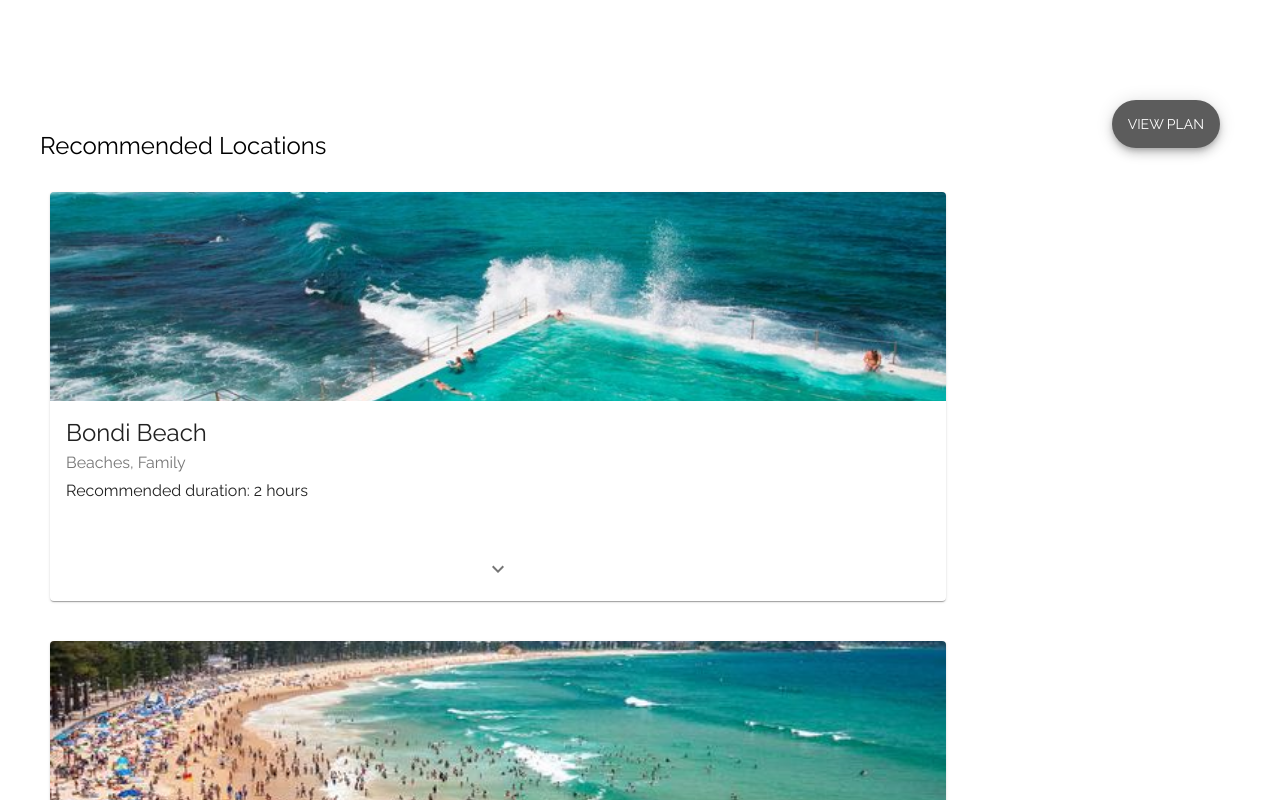
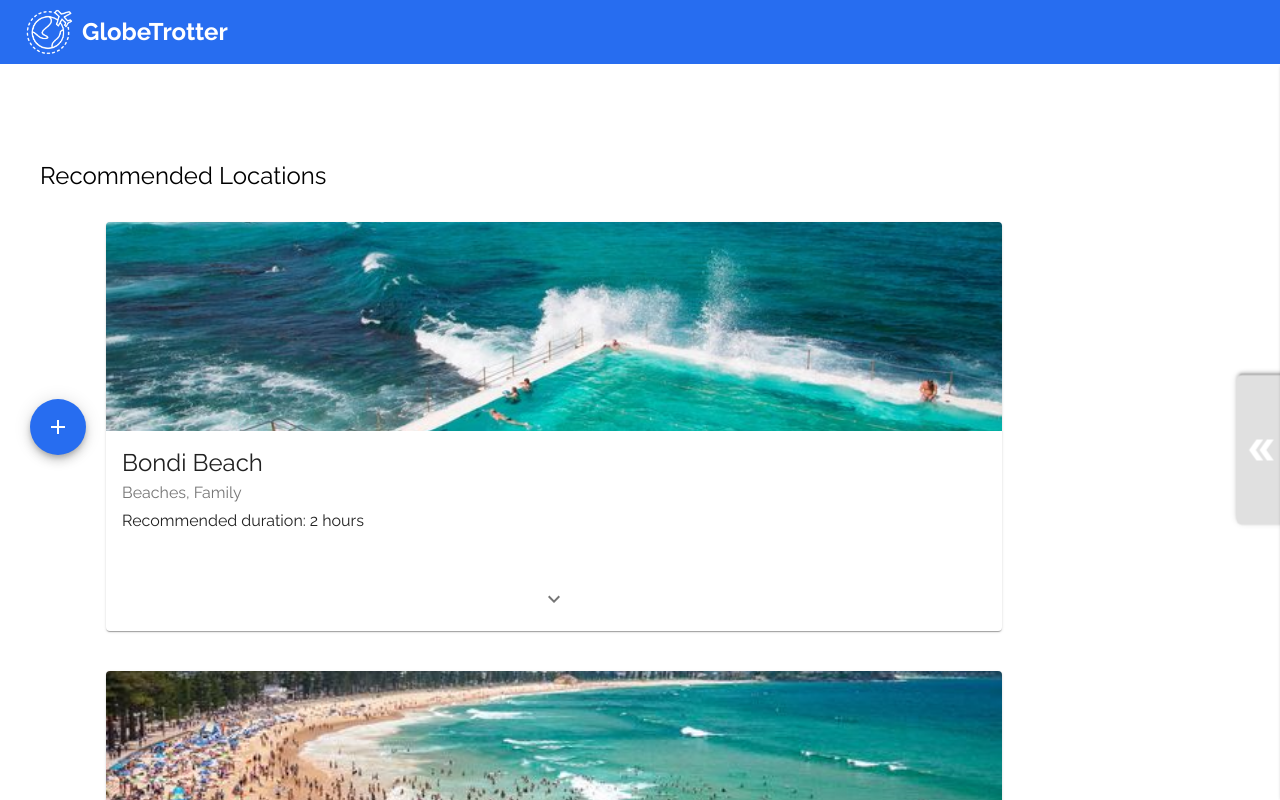
Before and after one commit to aJiang97/globetrotter, a React (Create React App) app in the folder frontend/: page /locations in a window 1280 px wide. Shown: the top 800 px of the page. Built offline with nearby package versions, Linux system fonts and the light colour scheme.

Commit message:
Added location list window and add action button

```diff
--- a/frontend/src/App.js
+++ b/frontend/src/App.js
@@ -16,7 +16,7 @@ const theme = createMuiTheme({
       main: "#5C5C5C"
     },
     tertiary: {
-      main: "#466282"
+      main: "#eff0f1"
     },
     white: {
       main: "#FFF8F0"
@@ -37,7 +37,6 @@ class App extends React.Component {
         <NavBar />
         <Router history={history}>
           <Switch>
-            {/* <Redirect from="/" to="/home" /> */}
             <Route path="/home" component={Home} />
             <Route path="/trip" component={Trip} />
             <Route path="/preferences" component={Preferences} />
--- a/frontend/src/components/LocationCard/styles.js
+++ b/frontend/src/components/LocationCard/styles.js
@@ -2,21 +2,21 @@ import { createStyles } from "@material-ui/core/styles";
 
 export const styles = createStyles(theme => ({
   card: {
-    maxWidth: "70%",
-    margin: 20,
+    width: "70%",
+    margin: 20
   },
   media: {
     height: 30,
-    paddingTop: '20%',
+    paddingTop: "20%"
   },
   expand: {
-    transform: 'rotate(0deg)',
-    margin: 'auto',
-    transition: theme.transitions.create('transform', {
-      duration: theme.transitions.duration.shortest,
-    }),
+    transform: "rotate(0deg)",
+    margin: "auto",
+    transition: theme.transitions.create("transform", {
+      duration: theme.transitions.duration.shortest
+    })
   },
   expandOpen: {
-    transform: 'rotate(180deg)',
-  },
+    transform: "rotate(180deg)"
+  }
 }));
--- /dev/null
+++ b/frontend/src/components/LocationListWindow/LocationListWindow.jsx
@@ -0,0 +1,47 @@
+import React from "react";
+import {
+  Card,
+  CardActions,
+  CardContent,
+  CardMedia,
+  Paper,
+  Typography
+} from "@material-ui/core";
+import { withStyles } from "@material-ui/core/styles";
+
+import { styles } from "./styles";
+
+class PureLocationListWindow extends React.Component {
+  render() {
+    const { classes, isOpen, locations } = this.props;
+    return (
+      <div>
+        <Paper className={isOpen ? classes.drawerOn : classes.drawerOff}>
+          <Typography variant="h5" className={classes.title}>
+            Selected Locations
+          </Typography>
+          {locations.map((location, key) => (
+            <Card key={key} className={classes.card}>
+              <CardMedia className={classes.media} image={location.media} />
+              <CardContent>
+                <Typography component="h2" variant="h5">
+                  {location.title}
+                </Typography>
+                <Typography
+                  variant="subtitle1"
+                  color="textSecondary"
+                  component="p"
+                >
+                  {location.type}
+                </Typography>
+              </CardContent>
+              <CardActions disableSpacing></CardActions>
+            </Card>
+          ))}
+        </Paper>
+      </div>
+    );
+  }
+}
+
+export const LocationListWindow = withStyles(styles)(PureLocationListWindow);
--- /dev/null
+++ b/frontend/src/components/LocationListWindow/index.js
@@ -0,0 +1 @@
+export * from "./LocationListWindow";
--- /dev/null
+++ b/frontend/src/components/LocationListWindow/styles.js
@@ -0,0 +1,34 @@
+import { createStyles } from "@material-ui/core/styles";
+
+const drawerBase = {
+  zIndex: 5000,
+  top: 64,
+  bottom: 0,
+  width: 400,
+  position: "fixed",
+  transition: "right 0.5s"
+};
+
+export const styles = createStyles(theme => ({
+  drawerOn: {
+    ...drawerBase,
+    background: theme.palette.tertiary.main,
+    right: 0
+  },
+  drawerOff: {
+    ...drawerBase,
+    background: theme.palette.tertiary.main,
+    right: -400
+  },
+  card: {
+    display: "flex",
+    flexDirection: "row",
+    margin: "10px 40px 10px 40px"
+  },
+  title: {
+    padding: "24px 40px 24px 40px"
+  },
+  media: {
+    width: "40%"
+  }
+}));
--- a/frontend/src/components/NavBar/NavBar.jsx
+++ b/frontend/src/components/NavBar/NavBar.jsx
@@ -11,7 +11,14 @@ class PureNavBar extends React.Component {
   render() {
     const { classes } = this.props;
     return (
-      <AppBar position="fixed" className={classes.appBar}>
+      <AppBar
+        position="fixed"
+        className={
+          window.location.pathname === "/locations"
+            ? classes.appBarLocations
+            : classes.appBarHome
+        }
+      >
         <Toolbar>
           <img src={logo} alt="logo" className={classes.logo} />
           <Button onClick={() => history.push("/home")}>
--- a/frontend/src/components/NavBar/styles.js
+++ b/frontend/src/components/NavBar/styles.js
@@ -1,10 +1,18 @@
 import { createStyles } from "@material-ui/core/styles";
 
+const appBar = {
+  zIndex: 5000,
+  boxShadow: "0px 0px"
+};
+
 export const styles = createStyles(theme => ({
-  appBar: {
-    zIndex: 5000,
-    backgroundColor: "transparent",
-    boxShadow: "0px 0px"
+  appBarHome: {
+    ...appBar,
+    backgroundColor: "transparent"
+  },
+  appBarLocations: {
+    ...appBar,
+    backgroundColor: theme.palette.primary.main
   },
   logo: {
     width: 50
--- a/frontend/src/components/index.js
+++ b/frontend/src/components/index.js
@@ -1,3 +1,4 @@
+export * from "./LocationCard";
+export * from "./LocationListWindow";
 export * from "./NavBar";
-export * from "./LocationCard";
 export * from "./PreferenceCard";
--- a/frontend/src/pages/Locations/Locations.jsx
+++ b/frontend/src/pages/Locations/Locations.jsx
@@ -1,7 +1,9 @@
 import React from "react";
 import { withStyles } from "@material-ui/core/styles";
-import { Fab, Typography } from "@material-ui/core";
-import { LocationCard } from "../../components";
+import { Button, Fab, Typography } from "@material-ui/core";
+import { Add, Cancel, DoubleArrow } from "@material-ui/icons";
+
+import { LocationCard, LocationListWindow } from "../../components";
 import { styles } from "./styles";
 import bondi from "../../assets/bondi.jpg";
 import manly from "../../assets/manly.jpg";
@@ -29,14 +31,33 @@ export class PureLocations extends React.Component {
   constructor(props) {
     super(props);
     this.state = {
-      expanded: null
+      isOpenListWindow: false,
+      addedLocations: []
     };
   }
 
-  handleExpandClick = () => {
-    this.setState(state => ({
-      expanded: !state.expanded
-    }));
+  handleAddLocation = key => {
+    this.setState(state => {
+      const addedLocations = state.addedLocations.concat(key);
+      return {
+        ...state,
+        addedLocations
+      };
+    });
+  };
+
+  handleRemoveLocation = key => {};
+
+  handleOpenListWindow = () => {
+    this.setState({
+      isOpenListWindow: !this.state.isOpenListWindow
+    });
+  };
+
+  getAddedLocations = () => {
+    return locations.filter(
+      (value, key) => this.state.addedLocations.indexOf(key) !== -1
+    );
   };
 
   render() {
@@ -47,7 +68,27 @@ export class PureLocations extends React.Component {
           <Typography variant="h5" className={classes.title}>
             Recommended Locations
           </Typography>
-          {locations.map(loc => (
+          {locations.map((loc, key) => (
+            <div key={key} className={classes.locationCardContainer}>
+              {this.state.addedLocations.indexOf(key) !== -1 ? (
+                <Fab
+                  color="primary"
+                  onClick={() => {
+                    this.handleRemoveLocation(key);
+                  }}
+                >
+                  <Cancel />
+                </Fab>
+              ) : (
+                <Fab
+                  color="primary"
+                  onClick={() => {
+                    this.handleAddLocation(key);
+                  }}
+                >
+                  <Add />
+                </Fab>
+              )}
               <LocationCard
                 className={classes.card}
                 title={loc.title}
@@ -56,21 +97,25 @@ export class PureLocations extends React.Component {
                 media={loc.media}
                 description={loc.description}
               />
+            </div>
           ))}
         </div>
-        <Fab
-          variant="extended"
-          color="secondary"
-          className={classes.plan_button}
+        <Button
+          variant="contained"
+          color="tertiary"
+          className={
+            this.state.isOpenListWindow
+              ? classes.arrowButtonOut
+              : classes.arrowButtonIn
+          }
+          onClick={this.handleOpenListWindow}
         >
-          <Typography
-            variant="body2"
-            className={classes.button_text}
-            /* onClick={this.handleSubmit} */
-          >
-            View Plan
-          </Typography>
-        </Fab>
+          <DoubleArrow className={classes.arrow} />
+        </Button>
+        <LocationListWindow
+          isOpen={this.state.isOpenListWindow}
+          locations={this.getAddedLocations()}
+        />
       </div>
     );
   }
--- a/frontend/src/pages/Locations/styles.js
+++ b/frontend/src/pages/Locations/styles.js
@@ -1,27 +1,44 @@
 import { createStyles } from "@material-ui/core/styles";
+
+const arrowButton = {
+  position: "fixed",
+  top: "50%",
+  height: 100,
+  padding: 0,
+  minWidth: 35,
+  transition: "right 0.5s"
+};
 
 export const styles = createStyles(theme => ({
   container: {
-    position: "absolute",
-    width: "100%",
-    top: "15%",
+    width: "100vw",
+    marginTop: 150,
     marginLeft: 30,
     display: "flex",
     flexDirection: "column",
     alignItems: "left"
   },
+  locationCardContainer: {
+    display: "flex",
+    flexDirection: "row",
+    alignItems: "center"
+  },
   title: {
     color: "black",
     top: "20%",
-    padding: 10,
+    padding: 10
   },
-  plan_button: {
-    marginTop: 100,
-    marginRight: 60,
-    float: "right"
+  arrowButtonIn: {
+    ...arrowButton,
+    transform: "scale(-1.5)",
+    right: 0
   },
-  button_text: {
-    color: "white",
-    fontStyle: "inherit"
+  arrowButtonOut: {
+    ...arrowButton,
+    transform: "scale(1.5)",
+    right: 400
+  },
+  arrow: {
+    color: "white"
   }
 }));
```
Also changed, not shown: frontend/src/assets/preferences-bg.jpg (added). Lines whose indentation alone changed are shown as unchanged.
